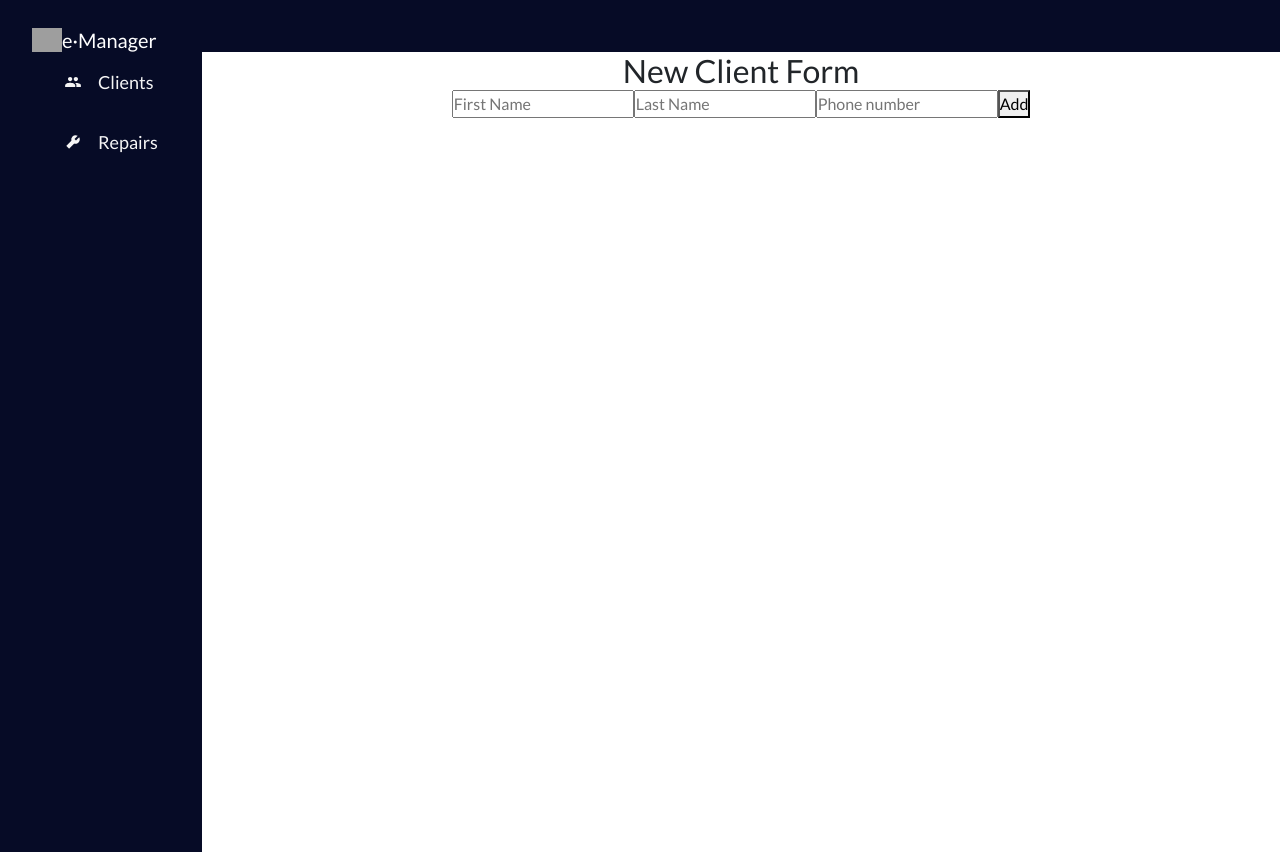
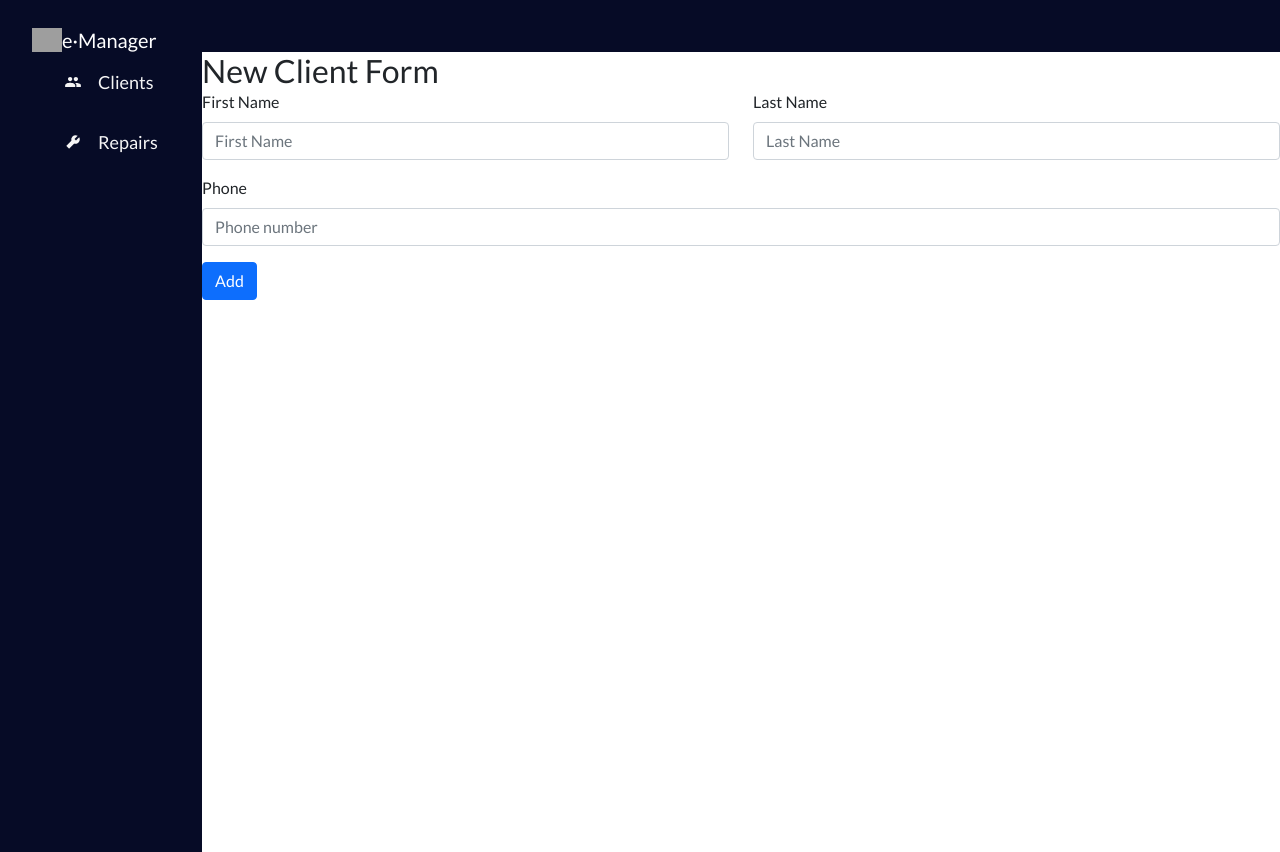
Before and after one commit to girlatomic/e-manager-app, a React (Create React App) app in the folder client/: page /add-client in a window 1280 px wide. Built offline with nearby package versions, Linux system fonts and the light colour scheme; no server answers; grey boxes are pictures that could not be loaded.

Commit message:
adds additional form and tables styling

```diff
--- a/client/src/App.css
+++ b/client/src/App.css
@@ -13,7 +13,7 @@
 
 .content {
   width: 100%;
-  text-align: center;
+  text-align: left;
 }
 
 h2 {
--- a/client/src/App.js
+++ b/client/src/App.js
@@ -1,5 +1,6 @@
 import React, { useEffect, useState } from "react";
 import { Routes, Route, useNavigate } from 'react-router-dom';
+import Button from 'react-bootstrap/Button';
 import Sidebar from "./components/Sidebar";
 import Navbar from "./components/Navbar";
 import Clients from "./pages/Clients";
--- a/client/src/pages/AddClientView.js
+++ b/client/src/pages/AddClientView.js
@@ -1,4 +1,5 @@
 import React, { useState } from 'react';
+import { Col, Form, Row, Button } from 'react-bootstrap';
 
 const INIT_STATE = {
     first_name: '',
@@ -26,33 +27,45 @@ function AddClientView(props) {
     return (
      <div>
         <h2>New Client Form</h2>
-        <form className="ClientForm" onSubmit={handleSubmit}>
-            <input
+        <Form onSubmit={handleSubmit}>
+          <Row className="mb-3">
+            <Form.Group as={Col} controlId="formGridFirstName">
+              <Form.Label>First Name</Form.Label>
+              <Form.Control
                 placeholder="First Name"
                 type="text"
                 name="first_name"
                 value={formData.first_name}
                 onChange={handleChange}
               />
+            </Form.Group>
 
-            <input
+            <Form.Group as={Col} controlId="formGridLastName">
+              <Form.Label>Last Name</Form.Label>
+              <Form.Control
                 placeholder="Last Name"
                 type="text"
                 name="last_name"
                 value={formData.last_name}
                 onChange={handleChange}
               />
-
-            <input
+            </Form.Group>
+          </Row>
+          <Row className="mb-3">
+            <Form.Group as={Col} controlId="formGridPhone">
+              <Form.Label>Phone</Form.Label>
+              <Form.Control
                 placeholder="Phone number"
                 type="text"
                 name="phone"
                 value={formData.phone}
                 onChange={handleChange}
               />
+            </Form.Group>
+          </Row>
 
-            <button type="submit">Add</button>
-        </form>
+          <Button variant="primary" type="submit">Add</Button>
+        </Form>
       </div>
     );
 }
--- a/client/src/pages/Clients.css
+++ b/client/src/pages/Clients.css
@@ -1,4 +1,4 @@
-table {
+/* table {
     margin-top: 20px;
     border-collapse: collapse;
     border-spacing: 10;
@@ -33,4 +33,4 @@ td {
     margin: 0;
     overflow: visible;
     padding: 0.3em 1em;
-}
+} */
--- a/client/src/pages/Clients.js
+++ b/client/src/pages/Clients.js
@@ -1,14 +1,19 @@
 import React from 'react';
 import './Clients.css'
 import { Link } from 'react-router-dom';
+import { Col, Container, Row } from 'react-bootstrap';
+import { Table } from 'react-bootstrap';
 
 function Clients(props) {
   return (
-    <div className="clients-view">
+    <Container>
       <h1>Clients</h1>
-      <br/>
-      <Link to="/add-client">+ Add New client</Link>
-      <table className="client-list">
+     <Row>
+       <Col className="text-center mt-5 mb-2">
+         <Link to="/add-client" className="btn btn-primary" role="button">Add New client</Link>
+       </Col>
+     </Row>
+        <Table bordered>
           <thead>
             <tr>
               <th>id</th>
@@ -29,8 +34,8 @@ function Clients(props) {
               ))
             }
           </tbody>
-      </table>
-    </div>
+        </Table>
+    </Container>
   );
 }
 
--- a/client/src/pages/Repairs.js
+++ b/client/src/pages/Repairs.js
@@ -1,9 +1,12 @@
-import React from 'react';
+import React, { useState } from 'react';
 import { Link } from 'react-router-dom';
+import { Col, Container, Row } from 'react-bootstrap';
+import { Table } from 'react-bootstrap';
 
 function Repairs(props) {
+
   return (
-    <div className="repairs-view">
+    <Container>
       <h1>Repairs</h1>
       <nav className="navbar navbar-light bg-light">
         <div className="container-fluid">
@@ -14,9 +17,12 @@ function Repairs(props) {
           </form>
         </div>
      </nav>
-      <br/>
-      <Link to="/add-repair">+ Add Repair</Link>
-      <table classNameName="repair-list">
+     <Row>
+      <Col className="text-center mt-5 mb-2">
+        <Link to="/add-repair" className="btn btn-primary" role="button">Add Repair</Link>
+      </Col>
+     </Row>
+      <Table bordered>
         <thead>
           <tr>
             <th>id</th>
@@ -41,8 +47,8 @@ function Repairs(props) {
             ))
           }
         </tbody>
-      </table>
-    </div>
+      </Table>
+    </Container>
   );
 }
 
--- a/package.json
+++ b/package.json
@@ -7,6 +7,7 @@
     "migrate": "node model/database.js"
   },
   "dependencies": {
+    "bootstrap": "5.1.3",
     "cookie-parser": "~1.4.4",
     "cors": "^2.8.5",
     "debug": "~2.6.9",
@@ -15,6 +16,7 @@
     "morgan": "~1.9.1",
     "mysql": "^2.18.1",
     "nodemon": "^2.0.15",
+    "react-bootstrap": "^2.1.2",
     "react-icons": "^4.3.1",
     "react-router-dom": "^6.2.1"
   }
```
Also changed, not shown: client/src/components/ClientTable.js (added, +31 -0 lines), 1 other file (tests, documents, lock files or other folders). Lines whose indentation alone changed are shown as unchanged.
